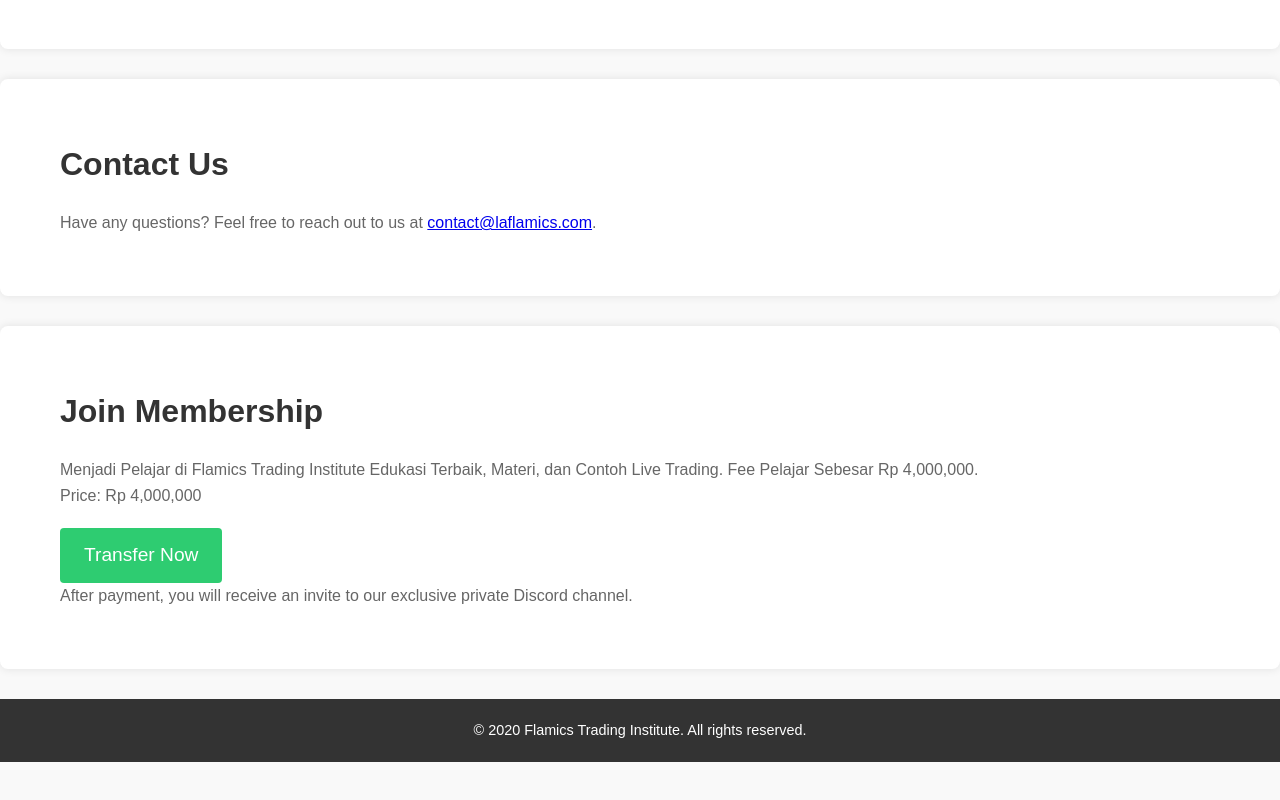
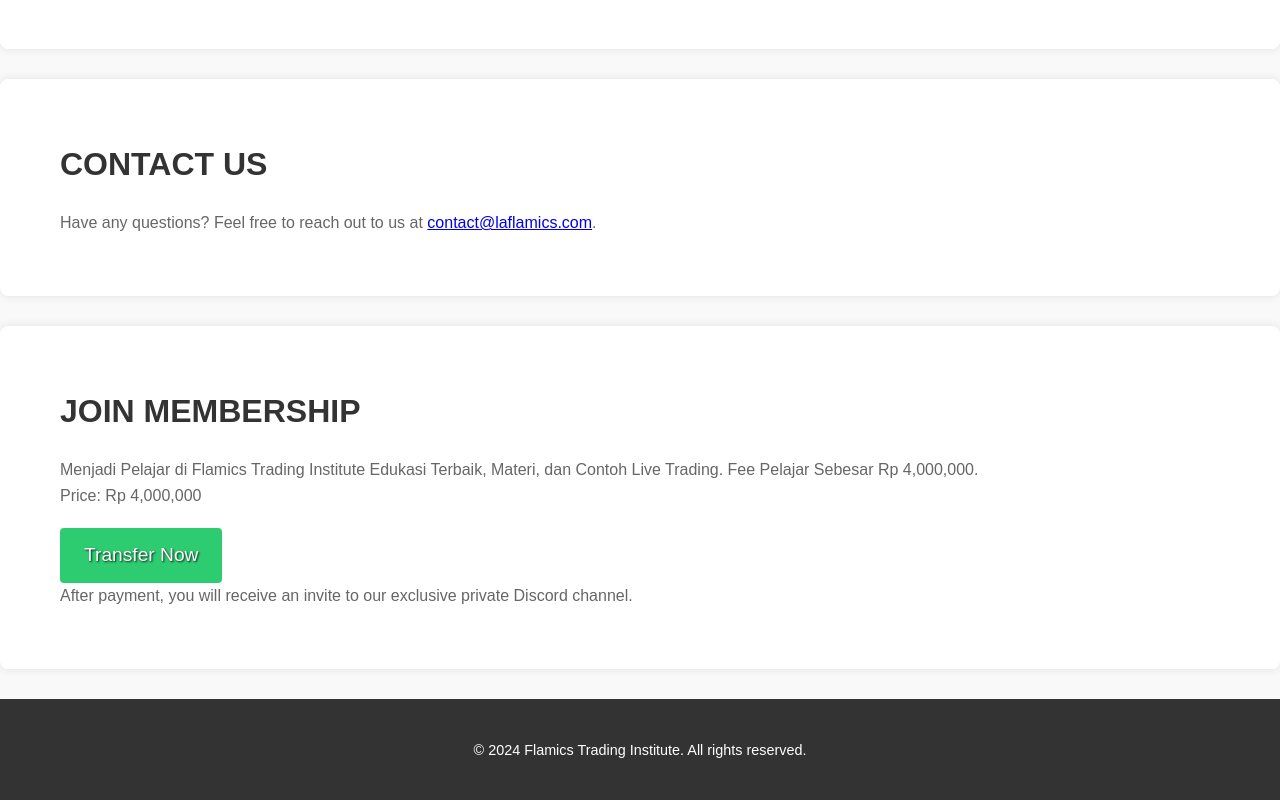
Before and after one commit to laflamics/gagal2, a plain HTML site: page index.html in a window 1280 px wide. Shown: the part 1820-2620 px from the top of the page. Before the commit the page ends 2582 px from the top, so only its background shows below. Drawn offline with Linux system fonts and the light colour scheme.

Commit message:
Update index.html

```diff
--- a/index.html
+++ b/index.html
@@ -73,6 +73,7 @@
         .hero h2 {
             font-size: 3rem;
             margin-bottom: 20px;
+            text-shadow: 2px 2px 4px rgba(0, 0, 0, 0.8);
         }
 
         .hero p {
@@ -90,6 +91,7 @@
             transition: background-color 0.3s;
             font-size: 1.2rem;
             margin-top: 20px;
+            text-shadow: 1px 1px 2px rgba(0, 0, 0, 0.8);
         }
 
         .cta-button:hover {
@@ -107,6 +109,8 @@
         .section h2 {
             font-size: 2rem;
             margin-bottom: 20px;
+            color: #333;
+            text-transform: uppercase;
         }
 
         .section p {
@@ -141,7 +145,7 @@
                     <li><a href="#courses">Courses</a></li>
                     <li><a href="#about">About</a></li>
                     <li><a href="#contact">Contact</a></li>
-                    <li><a href="#pelajar">Join Pelajar Institute</a></li>
+                    <li><a href="#membership">Join Membership</a></li>
                 </ul>
             </nav>
         </div>
@@ -204,7 +208,9 @@
     </section>
 
     <footer>
-        <p>&copy; 2020 Flamics Trading Institute. All rights reserved.</p>
+        <div class="container">
+            <p>&copy; 2024 Flamics Trading Institute. All rights reserved.</p>
+        </div>
     </footer>
 </body>
 </html>
```
